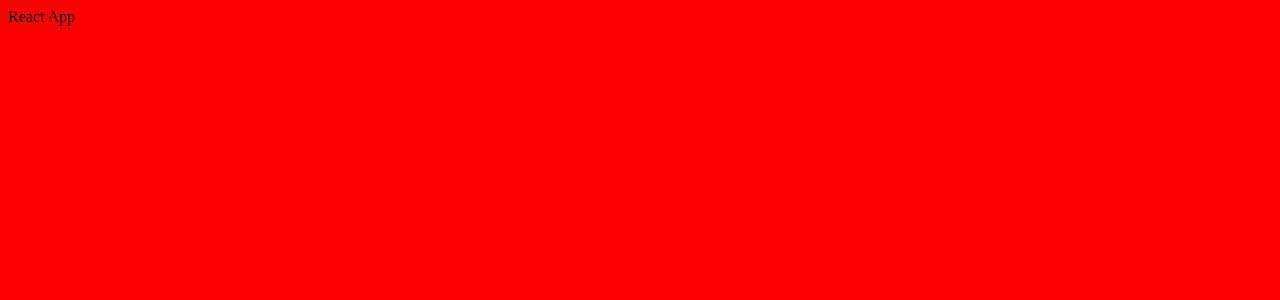
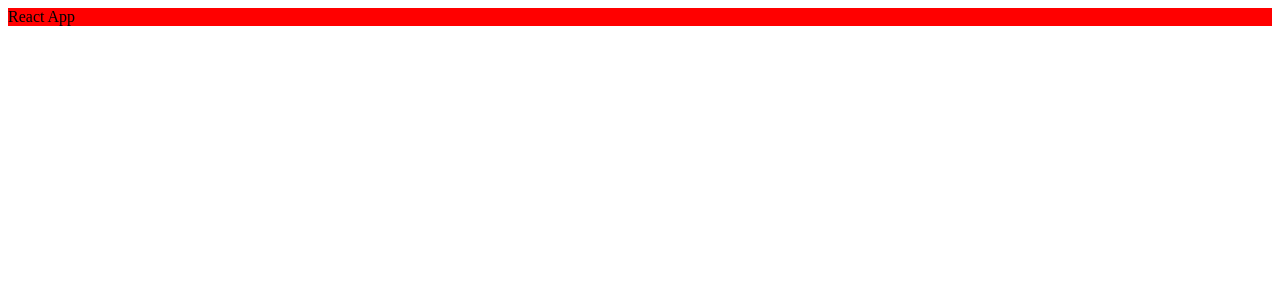
Before and after one commit to BogdanDirtyDwarf/mini-forum, a React app: page / in a window 1280 px wide. Shown: the top 300 px of the page. Built offline with nearby package versions, Linux system fonts and the light colour scheme.

Commit message:
[TECH] Added css modules

```diff
--- /dev/null
+++ b/src/App.tsx
@@ -0,0 +1,9 @@
+import s from "./s.module.scss";
+
+export const App: React.FunctionComponent = () => {
+  return (
+    <>
+      <div className={s.all}>React App</div>
+    </>
+  );
+};
--- /dev/null
+++ b/src/global.d.ts
@@ -0,0 +1,7 @@
+declare module "*.scss" {
+  interface IClassNames {
+    [className: string]: string;
+  }
+  const classNames: IClassNames;
+  export = classNames;
+}
--- a/src/index.tsx
+++ b/src/index.tsx
@@ -1,7 +1,4 @@
 import { render } from "react-dom";
-import "./s.scss"
+import { App } from "./App";
 
-render(
-    <div>React App</div>,
-    document.getElementById("root")
-)
+render(<App />, document.getElementById("root"));
--- a/src/s.scss
+++ b/src/s.module.scss
@@ -1,3 +1,3 @@
-* {
+.all {
     background-color: red;
 }
```
Also changed, not shown: 1 other file (tests, documents, lock files or other folders).
